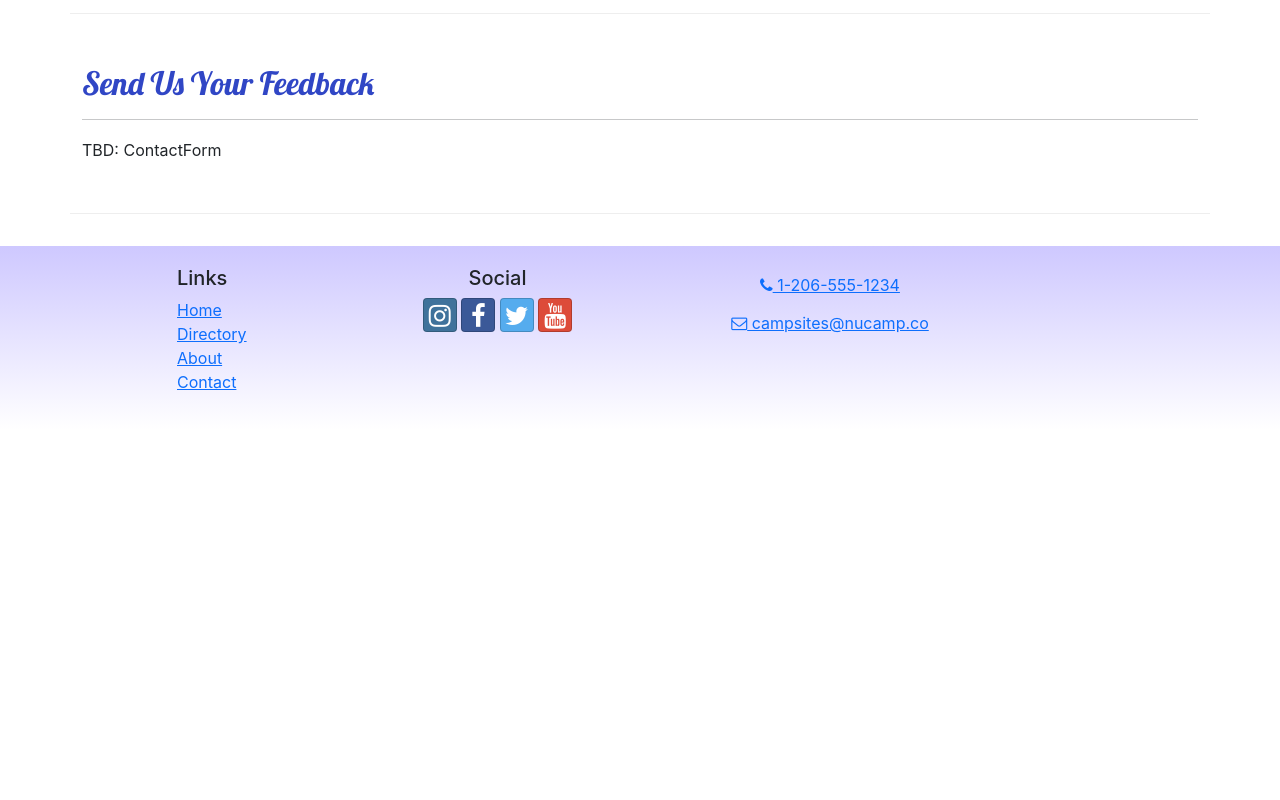
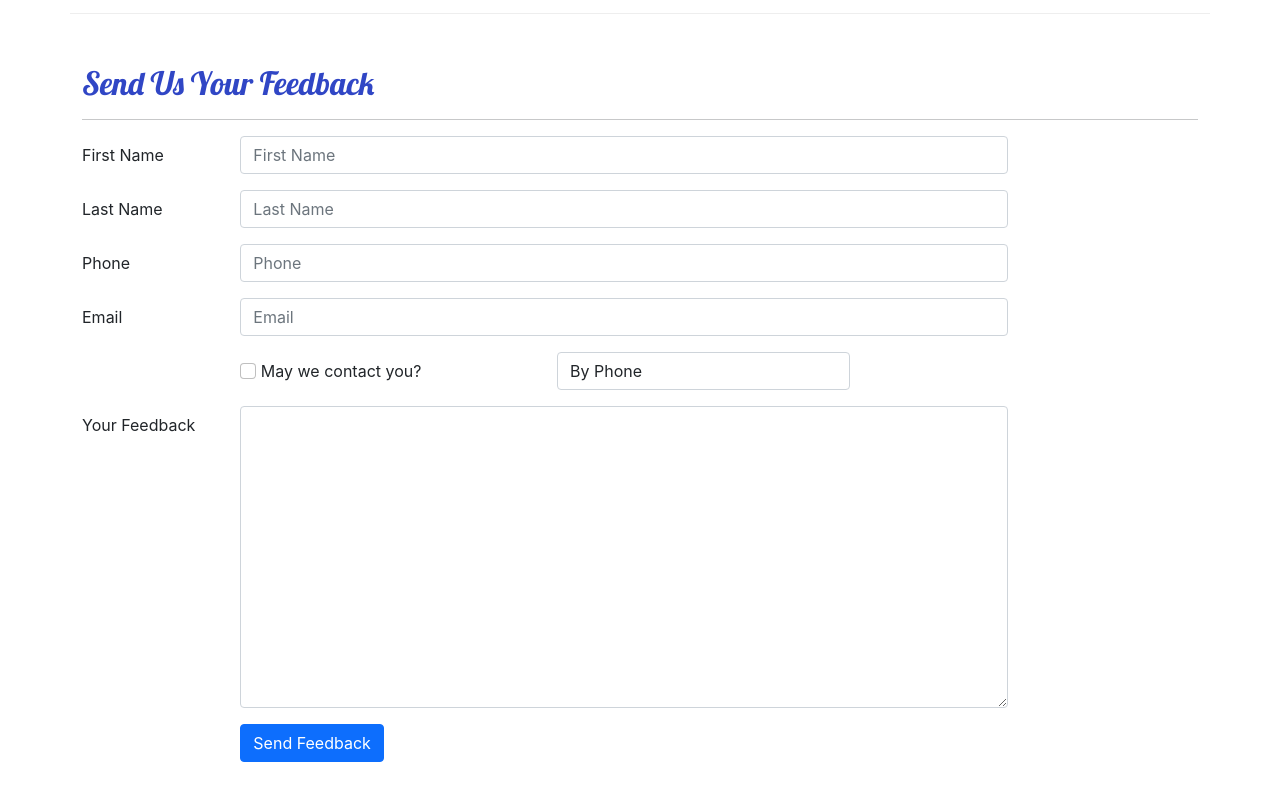
Before and after one commit to clairerob/nucampsite-react, a React (Create React App) app: page /contact in a window 1280 px wide. Shown: the part 500-1300 px from the top of the page. Before the commit the page ends 930 px from the top, so only its background shows below. Built offline with nearby package versions, Linux system fonts and the light colour scheme.

Commit message:
add ContactForm with validation

```diff
--- /dev/null
+++ b/src/components/ContactForm.js
@@ -0,0 +1,107 @@
+import { Button, Label, Col, FormGroup } from 'reactstrap';
+import { Formik, Field, Form, ErrorMessage } from 'formik';
+import { validateContactForm } from '../utils/validateContactForm';
+
+const ContactForm = () => {
+    const handleSubmit = (values, { resetForm }) => {
+        console.log('form values:', values);
+        console.log('in JSON format:', JSON.stringify(values));
+        resetForm();
+    };
+
+	return (
+		<Formik
+			initialValues={{
+				firstName: '',
+				lastName: '',
+				phoneNum: '',
+				email: '',
+				agree: false,
+				contactType: 'By Phone',
+				feedback: '',
+			}}
+            onSubmit={handleSubmit} validate={validateContactForm}
+		>
+			<Form>
+				<FormGroup row>
+					<Label htmlFor='firstName' md='2'>
+						First Name
+					</Label>
+					<Col md='10'>
+						<Field name='firstName' placeholder='First Name' className='form-control' />
+                        <ErrorMessage name='firstName'>
+                            {(msg) => <p className='text-danger'>{msg}</p>}
+                        </ErrorMessage>
+					</Col>
+				</FormGroup>
+				<FormGroup row>
+					<Label htmlFor='lastName' md='2'>
+						Last Name
+					</Label>
+					<Col md='10'>
+						<Field name='lastName' placeholder='Last Name' className='form-control' />
+                        <ErrorMessage name='lastName'>
+                            {(msg) => <p className='text-danger'>{msg}</p>}
+                        </ErrorMessage>
+					</Col>
+				</FormGroup>
+				<FormGroup row>
+					<Label htmlFor='phoneNum' md='2'>
+						Phone
+					</Label>
+					<Col md='10'>
+						<Field name='phoneNum' placeholder='Phone' className='form-control' />
+                        <ErrorMessage name='phoneNum'>
+                            {(msg) => <p className='text-danger'>{msg}</p>}
+                        </ErrorMessage>
+					</Col>
+				</FormGroup>
+				<FormGroup row>
+					<Label htmlFor='email' md='2'>
+						Email
+					</Label>
+					<Col md='10'>
+						<Field name='email' placeholder='Email' type='email' className='form-control' />
+                        <ErrorMessage name='email'>
+                            {(msg) => <p className='text-danger'>{msg}</p>}
+                        </ErrorMessage>
+					</Col>
+				</FormGroup>
+				<FormGroup row>
+					<Label check md={{ size: 4, offset: 2 }}>
+                        <Field
+                            name='agree'
+                            type='checkbox'
+                            className='form-check-input'
+                            />{' '}
+						May we contact you?
+					</Label>
+					<Col md='4'>
+						<Field name='contactType' as='select' className='form-control'>
+                            <option>By Phone</option>
+                            <option>By Email</option>
+                        </Field>
+					</Col>
+				</FormGroup>
+				<FormGroup row>
+					<Label htmlFor='feedback' md='2'>
+						Your Feedback
+					</Label>
+					<Col md='10'>
+						<Field name='feedback' as='textarea' rows='12' className='form-control' />
+                        <ErrorMessage name='feedback'>
+                            {(msg) => <p className='text-danger'>{msg}</p>}
+                        </ErrorMessage>
+					</Col>
+				</FormGroup>
+				<FormGroup row>
+                    <Col md={{ size: 10, offset: 2 }}>
+                        <Button type='submit' color='primary'>Send Feedback</Button>
+                    </Col>
+                </FormGroup>
+			</Form>
+		</Formik>
+	);
+};
+
+export default ContactForm;
--- a/src/pages/ContactPage.js
+++ b/src/pages/ContactPage.js
@@ -1,5 +1,6 @@
 import { Container, Col, Row } from 'reactstrap';
 import SubHeader from '../components/SubHeader';
+import ContactForm from '../components/ContactForm';
 
 const ContactPage = () => {
 	return (
@@ -37,7 +38,9 @@
 					<h2>Send Us Your Feedback</h2>
 					<hr />
 				</Col>
-				<Col md='10'>TBD: ContactForm</Col>
+				<Col md='10'>
+                    <ContactForm />
+                </Col>
 			</Row>
 
 		</Container>
--- /dev/null
+++ b/src/utils/validateContactForm.js
@@ -0,0 +1,36 @@
+export const validateContactForm = (values) => {
+    const errors = {};
+
+    if (!values.firstName) {
+        errors.firstName = 'Required';
+    } else if (values.firstName.length < 2) {
+        errors.firstName = 'Must be at least 2 characters.';
+    } else if (values.firstName.length > 15) {
+        errors.firstName = 'Must be 15 characters or less';
+    }
+
+    if (!values.lastName) {
+        errors.lastName = 'Required';
+    } else if (values.lastName.length < 2) {
+        errors.lastName = 'Must be at least 2 characters.';
+    } else if (values.lastName.length > 15) {
+        errors.lastName = 'Must be 15 characters or less';
+    }
+
+    const reg = /^\d+$/;
+    if (!reg.test(values.phoneNum)) {
+        errors.phoneNum = 'The phone number should contain only numbers';
+    }
+
+    if (!values.email.includes('@')) {
+        errors.email = 'Email should contain @';
+    }
+
+    if (!values.feedback) {
+        errors.feedback = 'Required';
+    } else if (values.feedback.length < 10) {
+        errors.feedback = 'Must be at least 10 characters.';
+    }
+
+    return errors;
+};
```
